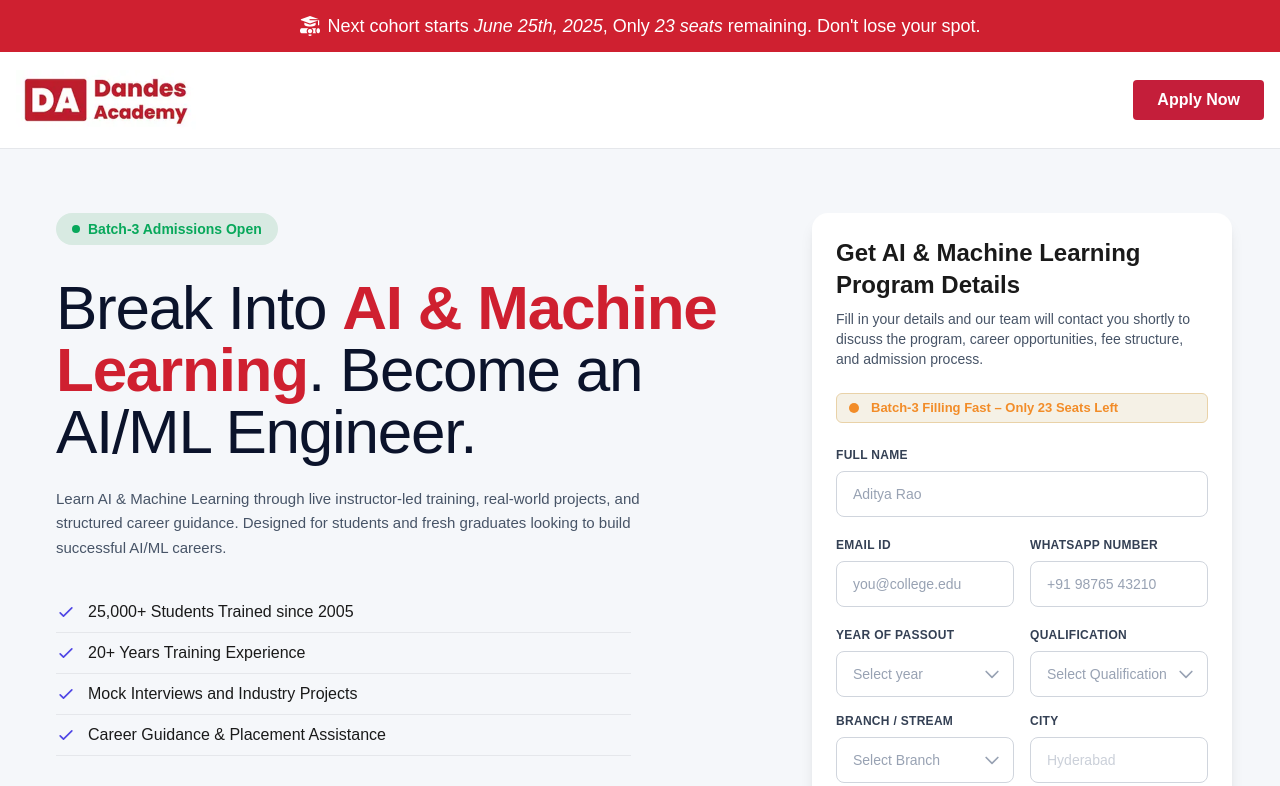
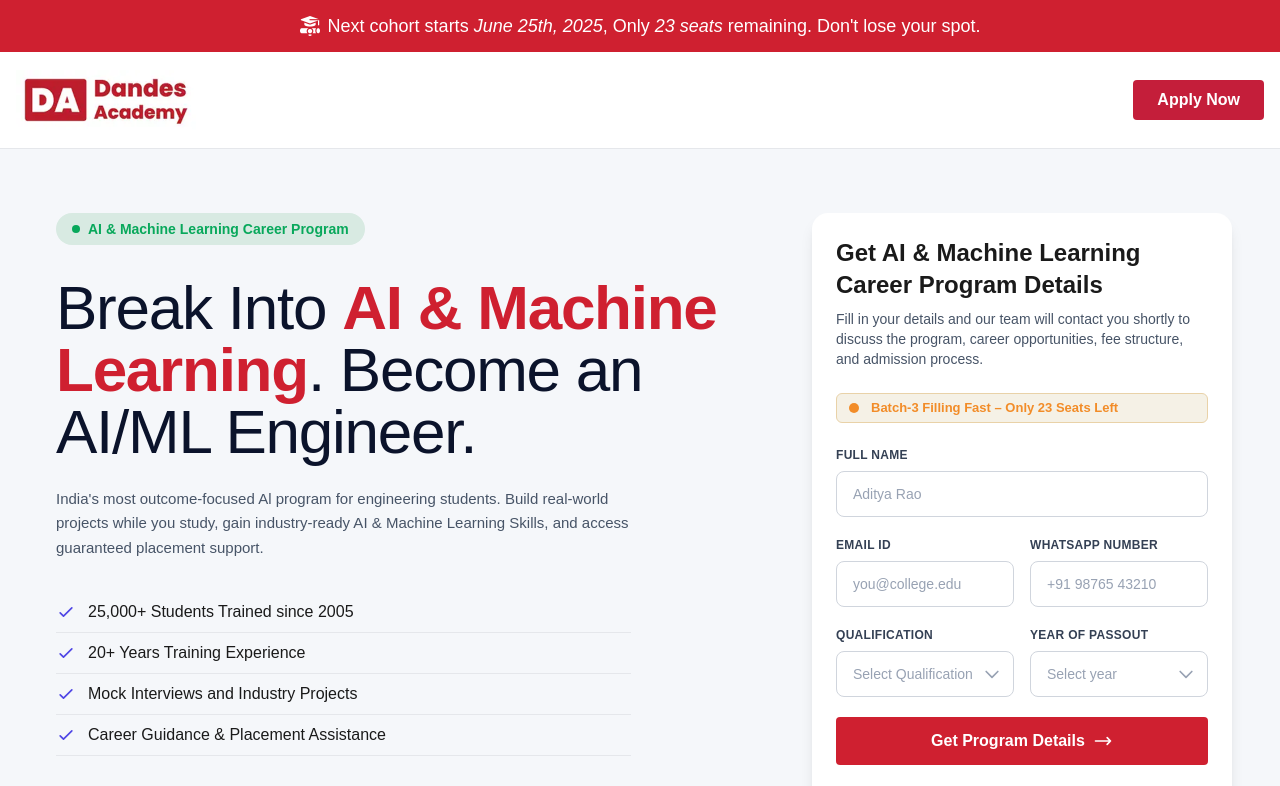
Before and after one commit to srinivas-dande/students-landing-page, a Next.js app: page / in a window 1280 px wide. Shown: the top 786 px of the page. Built offline with nearby package versions, Linux system fonts and the light colour scheme.

Commit message:
Chnages updated

```diff
--- a/src/components/landing/FinalCTASection.jsx
+++ b/src/components/landing/FinalCTASection.jsx
@@ -15,8 +15,7 @@ export default function FinalCTASection() {
     whatsapp_number: "",
     year_of_passout: "",
     qualification: "",
-    branch_or_stream: "",
-    city: "",
+
 
     utm_source: "",
     utm_medium: "",
@@ -81,13 +80,6 @@ export default function FinalCTASection() {
         newErrors.qualification = "Please select qualification";
       }
 
-      if (!formData.branch_or_stream) {
-        newErrors.branch_or_stream = "Please select branch";
-      }
-
-      if (!formData.city.trim()) {
-        newErrors.city = "City is required";
-      }
 
       setErrors(newErrors);
 
@@ -124,8 +116,7 @@ export default function FinalCTASection() {
             whatsapp_number: "",
             year_of_passout: "",
             qualification: "",
-            branch_or_stream: "",
-            city: "",
+
           }));
 
           setErrors({});
@@ -182,7 +173,7 @@ export default function FinalCTASection() {
             {/* Right Form Card */}
             <div className="bg-white rounded-2xl border border-[#E5E7EB] p-6 md:p-7 shadow-sm">
               <h3 className="text-2xl font-bold text-[#1a1a1a] mb-2">
-                Get AI & Machine Learning Program Details
+                Get AI & Machine Learning Career Program Details
               </h3>
               <p className="text-[#6B7280] text-sm mb-6">
                 Fill in your details and our team will contact you shortly to discuss the program, career opportunities, fee structure, and admission process.
@@ -274,6 +265,42 @@ export default function FinalCTASection() {
 
               {/* Year and Branch Row */}
               <div className="grid grid-cols-1 md:grid-cols-2 gap-4">
+
+                <div>
+                  <label className="block text-[#344054] text-xs font-semibold mb-2 uppercase tracking-wide">
+                    Qualification
+                  </label>
+                  <div className="relative">
+                    <select
+                      value={formData.qualification}
+                      onChange={(e) =>
+                        setFormData({
+                          ...formData,
+                          qualification: e.target.value,
+                        })
+                      }
+                      className="w-full px-4 py-3 border border-[#D0D5DD] rounded-lg text-[#98A2B3] text-sm bg-white appearance-none focus:outline-none focus:ring-2 focus:ring-[#CF2030] focus:border-transparent cursor-pointer pr-10"
+                    >
+
+                      <option value="">Select Qualification</option>
+                      <option value="B.Tech">B.E / B.Tech</option>
+                      <option value="B.E">M.E / M.Tech</option>
+                      <option value="BCA">BCA</option>
+                      <option value="MCA">MCA</option>
+                      <option value="B.Sc">B.Sc(C.S)</option>
+                      <option value="B.Sc">M.Sc(C.S)</option>
+                      </select>
+                    {errors.qualification && (
+                      <p className="text-red-500 text-xs mt-1">
+                        {errors.qualification}
+                      </p>
+                    )}
+                    <svg className="absolute right-3 top-1/2 -translate-y-1/2 w-5 h-5 text-[#98A2B3] pointer-events-none" fill="none" stroke="currentColor" viewBox="0 0 24 24">
+                      <path strokeLinecap="round" strokeLinejoin="round" strokeWidth={2} d="M19 9l-7 7-7-7" />
+                    </svg>
+                  </div>
+                </div>
+
                 <div>
                   <label className="block text-[#344054] text-xs font-semibold mb-2 uppercase tracking-wide">
                     Year of Passout
@@ -290,6 +317,9 @@ export default function FinalCTASection() {
                       className="w-full px-4 py-3 border border-[#D0D5DD] rounded-lg text-[#98A2B3] text-sm bg-white appearance-none focus:outline-none focus:ring-2 focus:ring-[#CF2030] focus:border-transparent cursor-pointer pr-10"
                     >
                       <option value="">Select year</option>
+                      <option value="2026">2029</option>
+                      <option value="2026">2028</option>
+                      <option value="2026">2027</option>
                       <option value="2026">2026</option>
                       <option value="2025">2025</option>
                       <option value="2024">2024</option>
@@ -307,101 +337,9 @@ export default function FinalCTASection() {
                     </svg>
                   </div>
                 </div>
-                <div>
-                  <label className="block text-[#344054] text-xs font-semibold mb-2 uppercase tracking-wide">
-                    Qualification
-                  </label>
-                  <div className="relative">
-                    <select
-                      value={formData.qualification}
-                      onChange={(e) =>
-                        setFormData({
-                          ...formData,
-                          qualification: e.target.value,
-                        })
-                      }
-                      className="w-full px-4 py-3 border border-[#D0D5DD] rounded-lg text-[#98A2B3] text-sm bg-white appearance-none focus:outline-none focus:ring-2 focus:ring-[#CF2030] focus:border-transparent cursor-pointer pr-10"
-                    >
-                      <option value="">Select Qualification</option>
-                      <option value="B.Tech">B.Tech</option>
-                      <option value="B.E">B.E</option>
-                      <option value="BCA">BCA</option>
-                      <option value="B.Sc">B.Sc</option>
-                      <option value="B.Com">B.Com</option>
-                      <option value="M.Tech">M.Tech</option>
-                      <option value="MCA">MCA</option>
-                      <option value="MBA">MBA</option>
-                      <option value="Other">Other</option>
-                    </select>
-                    {errors.qualification && (
-                      <p className="text-red-500 text-xs mt-1">
-                        {errors.qualification}
-                      </p>
-                    )}
-                    <svg className="absolute right-3 top-1/2 -translate-y-1/2 w-5 h-5 text-[#98A2B3] pointer-events-none" fill="none" stroke="currentColor" viewBox="0 0 24 24">
-                      <path strokeLinecap="round" strokeLinejoin="round" strokeWidth={2} d="M19 9l-7 7-7-7" />
-                    </svg>
-                  </div>
-                </div>
-                <div>
-                  <label className="block text-[#344054] text-xs font-semibold mb-2 uppercase tracking-wide">
-                    Branch / Stream
-                  </label>
-                  <div className="relative">
-                    <select
-                      value={formData.branch_or_stream}
-                      onChange={(e) =>
-                        setFormData({
-                          ...formData,
-                          branch_or_stream: e.target.value,
-                        })
-                      }
-                      className="w-full px-4 py-3 border border-[#D0D5DD] rounded-lg text-[#98A2B3] text-sm bg-white appearance-none focus:outline-none focus:ring-2 focus:ring-[#CF2030] focus:border-transparent cursor-pointer pr-10"
-                    >
-                      <option value="">Select Branch</option>
-                      <option value="CSE">CSE</option>
-                      <option value="IT">IT</option>
-                      <option value="ECE">ECE</option>
-                      <option value="EEE">EEE</option>
-                      <option value="Mechanical">Mechanical</option>
-                      <option value="Civil">Civil</option>
-                      <option value="Commerce">Commerce</option>
-                      <option value="BCA">BCA</option>
-                      <option value="B.Sc">B.Sc</option>
-                      <option value="Other">Other</option>
-                    </select>
-                    {errors.branch_or_stream && (
-                      <p className="text-red-500 text-xs mt-1">
-                        {errors.branch_or_stream}
-                      </p>
-                    )}
-                    <svg className="absolute right-3 top-1/2 -translate-y-1/2 w-5 h-5 text-[#98A2B3] pointer-events-none" fill="none" stroke="currentColor" viewBox="0 0 24 24">
-                      <path strokeLinecap="round" strokeLinejoin="round" strokeWidth={2} d="M19 9l-7 7-7-7" />
-                    </svg>
-                  </div>
-                </div>
-                <div>
-                  <label className="block text-[#344054] text-xs font-semibold mb-2 uppercase tracking-wide">
-                    City
-                  </label>
-                  <input
-                    type="text"
-                    value={formData.city}
-                    onChange={(e) =>
-                      setFormData({
-                        ...formData,
-                        city: e.target.value,
-                      })
-                    }
-                    placeholder="Hyderabad"
-                    className="w-full px-4 py-3 border border-[#D0D5DD] rounded-lg text-[#98A2B3] text-sm bg-white appearance-none focus:outline-none focus:ring-2 focus:ring-[#CF2030] focus:border-transparent cursor-pointer pr-10"
-                  />
-                  {errors.city && (
-                    <p className="text-red-500 text-xs mt-1">
-                      {errors.city}
-                    </p>
-                  )}
-                </div>
+
+
+
               </div>
 
               {successMessage && (
@@ -416,7 +354,7 @@ export default function FinalCTASection() {
                 disabled={loading}
                 className="w-full bg-[#CF2030] hover:bg-[#b01c2a] text-white font-semibold py-3 px-6 rounded-sm flex items-center justify-center gap-2 transition-colors disabled:opacity-60 disabled:cursor-not-allowed"
               >
-                {loading ? "Submitting..." : "Reserve My Seat in the June Batch"}
+                {loading ? "Submitting..." : "Get Program Details"}
 
                 {!loading && (
                   <svg
--- a/src/components/landing/HeroSection.jsx
+++ b/src/components/landing/HeroSection.jsx
@@ -16,8 +16,7 @@ export default function HeroSection() {
     whatsapp_number: "",
     year_of_passout: "",
     qualification: "",
-    branch_or_stream: "",
-    city: "",
+
 
     utm_source: "",
     utm_medium: "",
@@ -82,13 +81,7 @@ export default function HeroSection() {
       newErrors.qualification = "Please select qualification";
     }
 
-    if (!formData.branch_or_stream) {
-      newErrors.branch_or_stream = "Please select branch";
-    }
 
-    if (!formData.city.trim()) {
-      newErrors.city = "City is required";
-    }
 
     setErrors(newErrors);
 
@@ -125,8 +118,7 @@ export default function HeroSection() {
           whatsapp_number: "",
           year_of_passout: "",
           qualification: "",
-          branch_or_stream: "",
-          city: "",
+
         }));
 
         setErrors({});
@@ -159,7 +151,7 @@ export default function HeroSection() {
           <div className="inline-flex items-center gap-2 bg-[#D8EAE2] rounded-full px-4 py-1.5 mb-8">
             <span className="w-2 h-2 bg-[#08A85B] rounded-full"></span>
             <span className="text-[#08A85B] text-sm font-bold">
-              Batch-3 Admissions Open
+              AI & Machine Learning Career Program
             </span>
           </div>
 
@@ -177,7 +169,7 @@ export default function HeroSection() {
 
           {/* Description */}
           <p className="text-[#475467] text-base md:text-[15px] leading-relaxed mb-8 max-w-[600px]">
-            Learn AI & Machine Learning through live instructor-led training, real-world projects, and structured career guidance. Designed for students and fresh graduates looking to build successful AI/ML careers.
+            India's most outcome-focused Al program for engineering students. Build real-world projects while you study, gain industry-ready AI & Machine Learning Skills, and access guaranteed placement support.
           </p>
 
           {/* Checklist */}
@@ -201,7 +193,7 @@ export default function HeroSection() {
         {/* Right Form */}
         <div className="w-full lg:w-[420px] lg:ml-8 bg-white rounded-2xl shadow-lg p-5 md:p-6">
           <h2 className="text-xl md:text-2xl font-bold text-[#1a1a1a] mb-2">
-            Get AI & Machine Learning Program Details
+            Get AI & Machine Learning Career Program Details
           </h2>
           <p className="text-[#475467] text-sm mb-6">
             Fill in your details and our team will contact you shortly to discuss the program, career opportunities, fee structure, and admission process.
@@ -291,8 +283,46 @@ export default function HeroSection() {
               </div>
             </div>
 
+
+
             {/* Year and Branch Row */}
             <div className="grid grid-cols-1 md:grid-cols-2 gap-4">
+
+              <div>
+                <label className="block text-[#344054] text-xs font-semibold mb-2 uppercase tracking-wide">
+                  Qualification
+                </label>
+                <div className="relative">
+                  <select
+                    value={formData.qualification}
+                    onChange={(e) =>
+                      setFormData({
+                        ...formData,
+                        qualification: e.target.value,
+                      })
+                    }
+                    className="w-full px-4 py-3 border border-[#D0D5DD] rounded-lg text-[#98A2B3] text-sm bg-white appearance-none focus:outline-none focus:ring-2 focus:ring-[#CF2030] focus:border-transparent cursor-pointer pr-10"
+                  >
+                    <option value="">Select Qualification</option>
+                    <option value="B.Tech">B.E / B.Tech</option>
+                    <option value="B.E">M.E / M.Tech</option>
+                    <option value="BCA">BCA</option>
+                    <option value="MCA">MCA</option>
+                    <option value="B.Sc">B.Sc(C.S)</option>
+                    <option value="B.Sc">M.Sc(C.S)</option>
+
+                  </select>
+                  {errors.qualification && (
+                    <p className="text-red-500 text-xs mt-1">
+                      {errors.qualification}
+                    </p>
+                  )}
+                  <svg className="absolute right-3 top-1/2 -translate-y-1/2 w-5 h-5 text-[#98A2B3] pointer-events-none" fill="none" stroke="currentColor" viewBox="0 0 24 24">
+                    <path strokeLinecap="round" strokeLinejoin="round" strokeWidth={2} d="M19 9l-7 7-7-7" />
+                  </svg>
+                </div>
+              </div>
+
               <div>
                 <label className="block text-[#344054] text-xs font-semibold mb-2 uppercase tracking-wide">
                   Year of Passout
@@ -308,7 +338,11 @@ export default function HeroSection() {
                     }
                     className="w-full px-4 py-3 border border-[#D0D5DD] rounded-lg text-[#98A2B3] text-sm bg-white appearance-none focus:outline-none focus:ring-2 focus:ring-[#CF2030] focus:border-transparent cursor-pointer pr-10"
                   >
+
                     <option value="">Select year</option>
+                    <option value="2026">2029</option>
+                    <option value="2026">2028</option>
+                    <option value="2026">2027</option>
                     <option value="2026">2026</option>
                     <option value="2025">2025</option>
                     <option value="2024">2024</option>
@@ -326,101 +360,9 @@ export default function HeroSection() {
                   </svg>
                 </div>
               </div>
-              <div>
-                <label className="block text-[#344054] text-xs font-semibold mb-2 uppercase tracking-wide">
-                  Qualification
-                </label>
-                <div className="relative">
-                  <select
-                    value={formData.qualification}
-                    onChange={(e) =>
-                      setFormData({
-                        ...formData,
-                        qualification: e.target.value,
-                      })
-                    }
-                    className="w-full px-4 py-3 border border-[#D0D5DD] rounded-lg text-[#98A2B3] text-sm bg-white appearance-none focus:outline-none focus:ring-2 focus:ring-[#CF2030] focus:border-transparent cursor-pointer pr-10"
-                  >
-                    <option value="">Select Qualification</option>
-                    <option value="B.Tech">B.Tech</option>
-                    <option value="B.E">B.E</option>
-                    <option value="BCA">BCA</option>
-                    <option value="B.Sc">B.Sc</option>
-                    <option value="B.Com">B.Com</option>
-                    <option value="M.Tech">M.Tech</option>
-                    <option value="MCA">MCA</option>
-                    <option value="MBA">MBA</option>
-                    <option value="Other">Other</option>
-                  </select>
-                  {errors.qualification && (
-                    <p className="text-red-500 text-xs mt-1">
-                      {errors.qualification}
-                    </p>
-                  )}
-                  <svg className="absolute right-3 top-1/2 -translate-y-1/2 w-5 h-5 text-[#98A2B3] pointer-events-none" fill="none" stroke="currentColor" viewBox="0 0 24 24">
-                    <path strokeLinecap="round" strokeLinejoin="round" strokeWidth={2} d="M19 9l-7 7-7-7" />
-                  </svg>
-                </div>
-              </div>
-              <div>
-                <label className="block text-[#344054] text-xs font-semibold mb-2 uppercase tracking-wide">
-                  Branch / Stream
-                </label>
-                <div className="relative">
-                  <select
-                    value={formData.branch_or_stream}
-                    onChange={(e) =>
-                      setFormData({
-                        ...formData,
-                        branch_or_stream: e.target.value,
-                      })
-                    }
-                    className="w-full px-4 py-3 border border-[#D0D5DD] rounded-lg text-[#98A2B3] text-sm bg-white appearance-none focus:outline-none focus:ring-2 focus:ring-[#CF2030] focus:border-transparent cursor-pointer pr-10"
-                  >
-                    <option value="">Select Branch</option>
-                    <option value="CSE">CSE</option>
-                    <option value="IT">IT</option>
-                    <option value="ECE">ECE</option>
-                    <option value="EEE">EEE</option>
-                    <option value="Mechanical">Mechanical</option>
-                    <option value="Civil">Civil</option>
-                    <option value="Commerce">Commerce</option>
-                    <option value="BCA">BCA</option>
-                    <option value="B.Sc">B.Sc</option>
-                    <option value="Other">Other</option>
-                  </select>
-                  {errors.branch_or_stream && (
-                    <p className="text-red-500 text-xs mt-1">
-                      {errors.branch_or_stream}
-                    </p>
-                  )}
-                  <svg className="absolute right-3 top-1/2 -translate-y-1/2 w-5 h-5 text-[#98A2B3] pointer-events-none" fill="none" stroke="currentColor" viewBox="0 0 24 24">
-                    <path strokeLinecap="round" strokeLinejoin="round" strokeWidth={2} d="M19 9l-7 7-7-7" />
-                  </svg>
-                </div>
-              </div>
-              <div>
-                <label className="block text-[#344054] text-xs font-semibold mb-2 uppercase tracking-wide">
-                  City
-                </label>
-                <input
-                  type="text"
-                  value={formData.city}
-                  onChange={(e) =>
-                    setFormData({
-                      ...formData,
-                      city: e.target.value,
-                    })
-                  }
-                  placeholder="Hyderabad"
-                  className="w-full px-4 py-3 border border-[#D0D5DD] rounded-lg text-[#98A2B3] text-sm bg-white appearance-none focus:outline-none focus:ring-2 focus:ring-[#CF2030] focus:border-transparent cursor-pointer pr-10"
-                />
-                {errors.city && (
-                  <p className="text-red-500 text-xs mt-1">
-                    {errors.city}
-                  </p>
-                )}
-              </div>
+
+
+
             </div>
 
             {successMessage && (
--- a/src/components/landing/WhoThisIsForSection.jsx
+++ b/src/components/landing/WhoThisIsForSection.jsx
@@ -8,32 +8,27 @@ export default function WhoThisIsForSection() {
   const tabs = [
     {
       label: 'Engineering Students',
-      title: 'Engineering Students (CS / ECE / Mech / EEE)',
-      description: "Whether you have a CS background or not, the course starts from your actual level and builds toward production-ready AI skills that complement your engineering domain.",
+      title: 'Engineering Students (CS / ECE / Mechanical / EEE / Civil)',
+      description: "Whether you're from a Computer Science background or another engineering discipline, this program starts from the fundamentals and helps you build industry-ready AI/ML skills.",
       benefits: [
-        'Starting from basic Python, no prior ML experience needed',
-        'Fits alongside a full college schedule, 10 hrs/week',
-        'AI workshops for students at all experience levels'
+        'Build AI/ML skills alongside your college studies',
+        'Learn ML, DL, Generative AI and Agentic AI from scratch',
+        'Develop real-world projects and a strong GitHub portfolio',
+        'Stand out during placements and job interviews',
+        'Prepare for future AI/ML career opportunities'
       ]
     },
+
     {
-      label: 'Commerce, BBA & MBA Students',
-      title: 'Commerce, BBA & MBA Students',
-      description: "This is one of the few artificial intelligence courses for commerce students that doesn't assume a heavy coding background. Business domain knowledge is a genuine advantage in AI and we build on it.",
+      label: 'Graduates & Job Seekers',
+      title: 'Graduates & Job Seekers',
+      description: "If you've recently graduated or are looking to improve your career opportunities, this program provides a structured pathway to build practical AI/ML skills and industry-relevant experience.",
       benefits: [
-        'Business analytics and AI applications track available',
-        'No advanced maths prerequisites, we teach what you need',
-        'Placed commerce students at analytics and AI product companies'
-      ]
-    },
-    {
-      label: 'Graduates & Early Job Seekers',
-      title: 'Graduates & Early Job Seekers',
-      description: "Already graduated but the placement season didn't go how you hoped? Artificial intelligence courses after graduation are one of the most effective repositioning moves you can make before your career calcifies.",
-      benefits: [
-        'Intensive 6-month reskill with direct placement support',
-        'Faster track for those with a CS foundation from their degree',
-        'Resume rebuilt around AI/ML projects before you apply'
+        'Build job-ready AI/ML skills through a structured 12-month roadmap',
+        'Gain hands-on experience with real-world projects',
+        'Strengthen your resume with real-world AI/ML projects',
+        'Prepare for technical interviews and AI/ML roles',
+        'Prepare for technical interviews and AI/ML roles'
       ]
     }
   ];
@@ -45,12 +40,12 @@ export default function WhoThisIsForSection() {
         <div className="text-center mb-12">
           <span className="text-[#4F46E5] text-sm font-semibold">Who This Is For</span>
           <h2 className="text-3xl md:text-4xl lg:text-[42px] font-bold text-[#111827] mt-4 leading-tight">
-            This course was built for students who don&apos;t fit the<br />
-            <span className="text-[#DC2626]">&quot;ideal candidate&quot;</span> mold
+            Built for students and job seekers who want to <br />
+            <span className="text-[#DC2626]">&quot;stand out in a competitive &quot;</span>job market.
           </h2>
           <p className="text-[#6B7280] mt-4 text-base">
-            Every module compounds on the previous one. Beginner-friendly in<br />
-            Week 1, deployment-ready by Week 24.
+            Start with the fundamentals, build real-world AI/ML projects, and develop<br />
+            the skills employers look for in today's technology roles.
           </p>
         </div>
 
```
Also changed, not shown: src/components/landing/CurriculumSection.jsx (+4 -4 lines), src/components/landing/PlacementSupportSection.jsx (+6 -6 lines), src/components/landing/SelfCheckSection.jsx (+4 -4 lines), src/components/landing/TimeCommitmentSection.jsx (+27 -17 lines).
